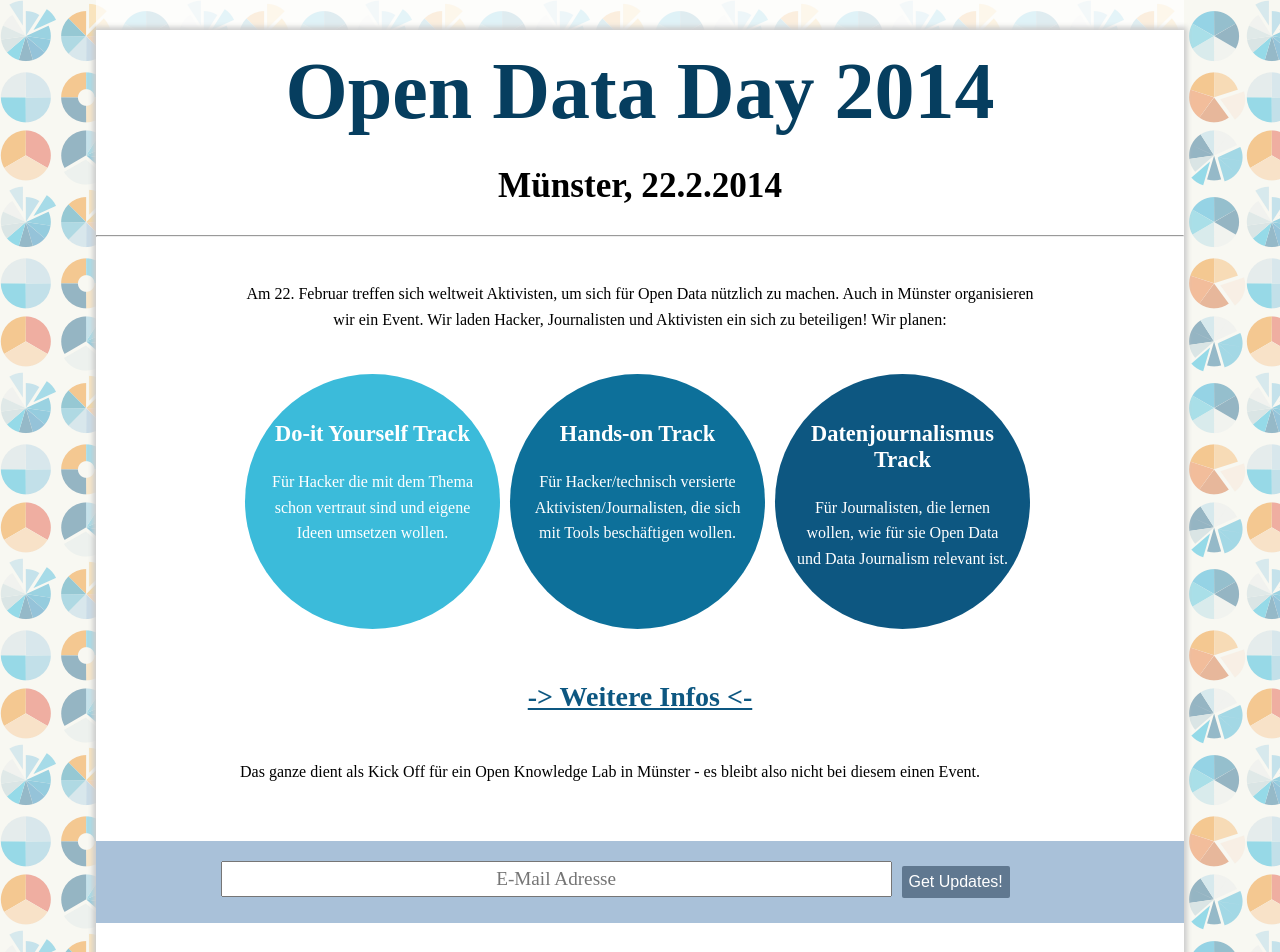
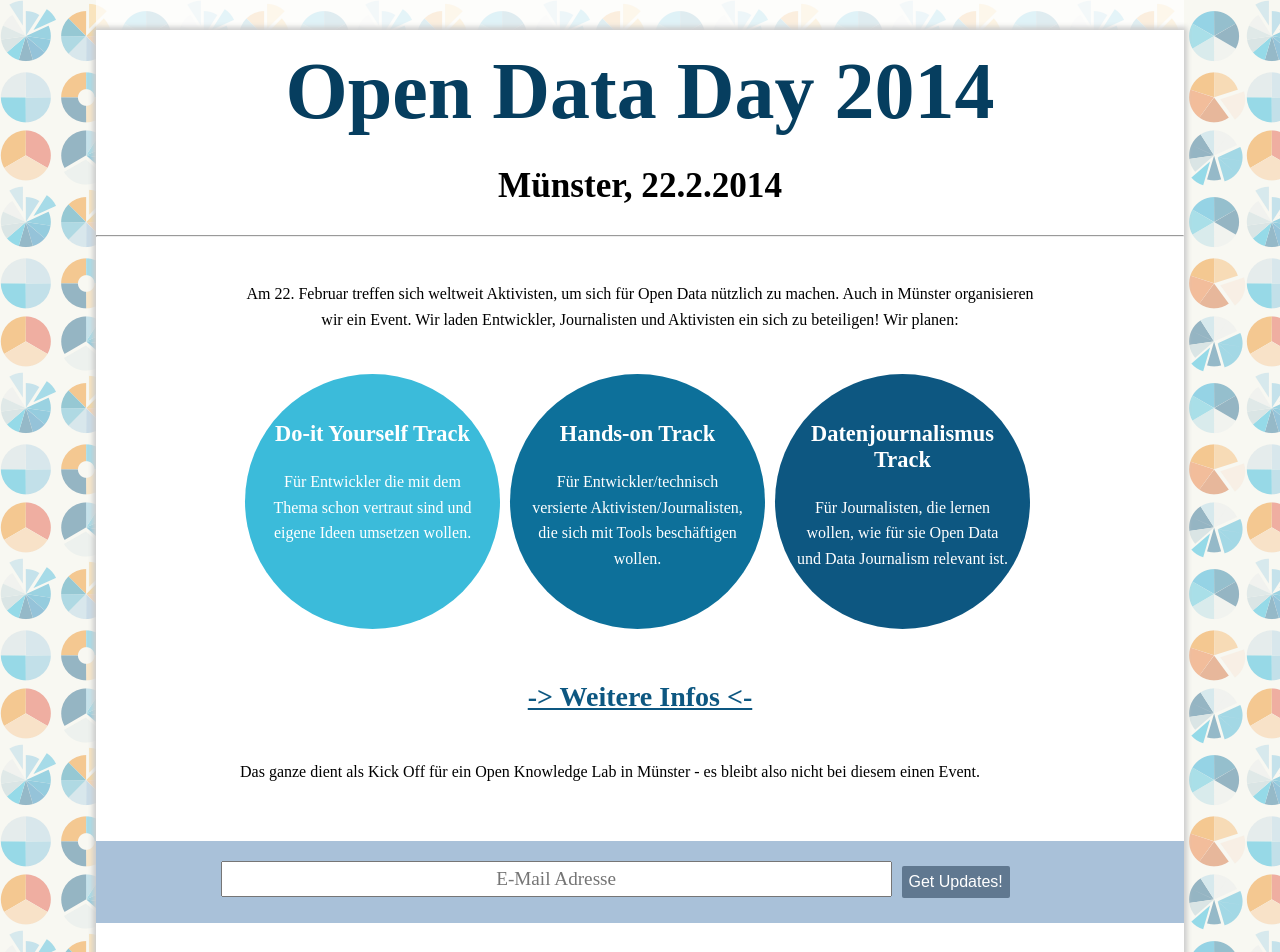
Before and after one commit to codeformuenster/opendataday, a Jekyll site: the page built from index.html, in a window 1280 px wide. Shown: the top 952 px of the page. Built offline with Jekyll 4.4.1, drawn with Linux system fonts in a browser that asks for light colours; nearby versions of some CDN libraries; Markdown is read by kramdown in place of the engine named in the settings.

Commit message:
Make wording old media compatible

```diff
--- a/index.html
+++ b/index.html
@@ -8,10 +8,10 @@ title: Open Data Day Münster 2014
   <hr/>
   <div id="intro">
     <p>
-    Am 22. Februar treffen sich weltweit Aktivisten, um sich für Open Data nützlich zu machen. Auch in Münster organisieren wir ein Event. Wir laden Hacker, Journalisten und Aktivisten ein sich zu beteiligen! Wir planen:</p>
+    Am 22. Februar treffen sich weltweit Aktivisten, um sich für Open Data nützlich zu machen. Auch in Münster organisieren wir ein Event. Wir laden Entwickler, Journalisten und Aktivisten ein sich zu beteiligen! Wir planen:</p>
     <section>
-    <div class="track diy"><h3>Do-it Yourself Track</h3> Für Hacker die mit dem Thema schon vertraut sind und eigene Ideen umsetzen wollen.</div>
-    <div class="track ho"><h3>Hands-on Track</h3> Für Hacker/technisch versierte Aktivisten/Journalisten, die sich mit Tools beschäftigen wollen.</div>
+    <div class="track diy"><h3>Do-it Yourself Track</h3> Für Entwickler die mit dem Thema schon vertraut sind und eigene Ideen umsetzen wollen.</div>
+    <div class="track ho"><h3>Hands-on Track</h3> Für Entwickler/technisch versierte Aktivisten/Journalisten, die sich mit Tools beschäftigen wollen.</div>
     <div class="track dj"><h3>Datenjournalismus <br>Track</h3> Für Journalisten, die lernen wollen, wie für sie Open Data und Data Journalism relevant ist.</div>
     </section>
     <section class="infos"><a class="button" href="https://hackpad.com/OpenDataDay-Mnster-FSVXVOwSJeF"> -> Weitere Infos <- </a></section>
```
